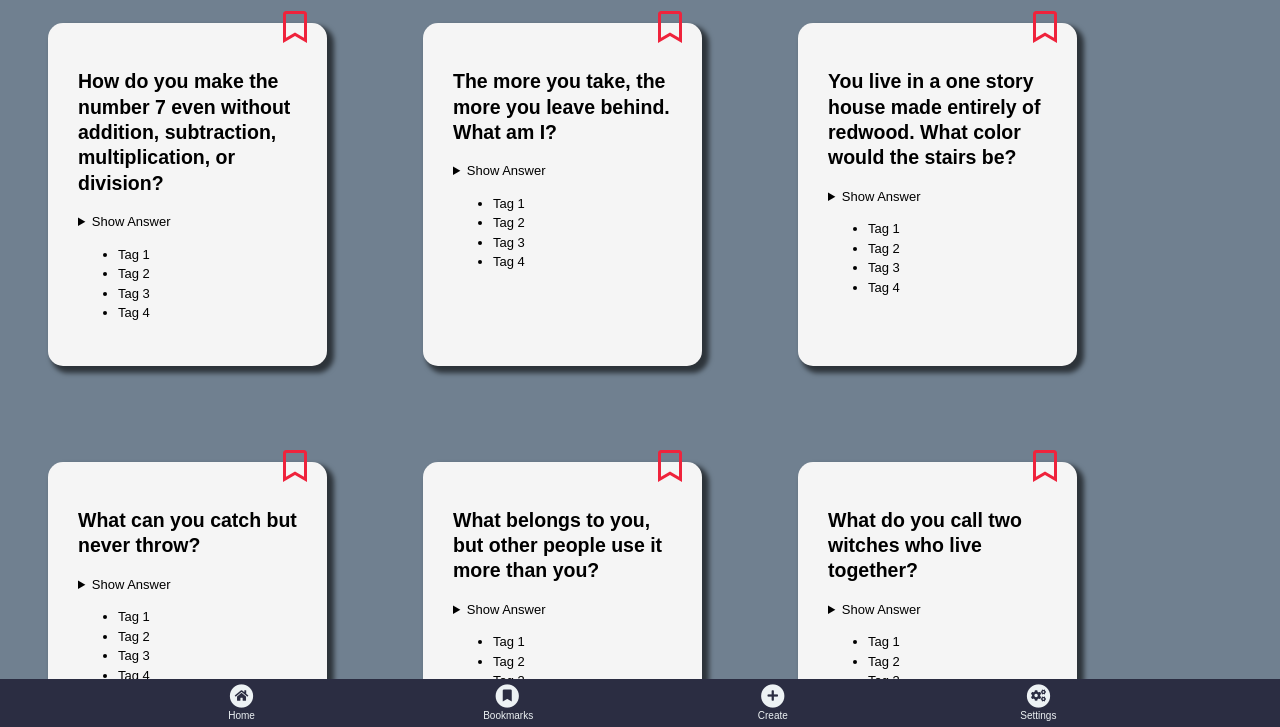
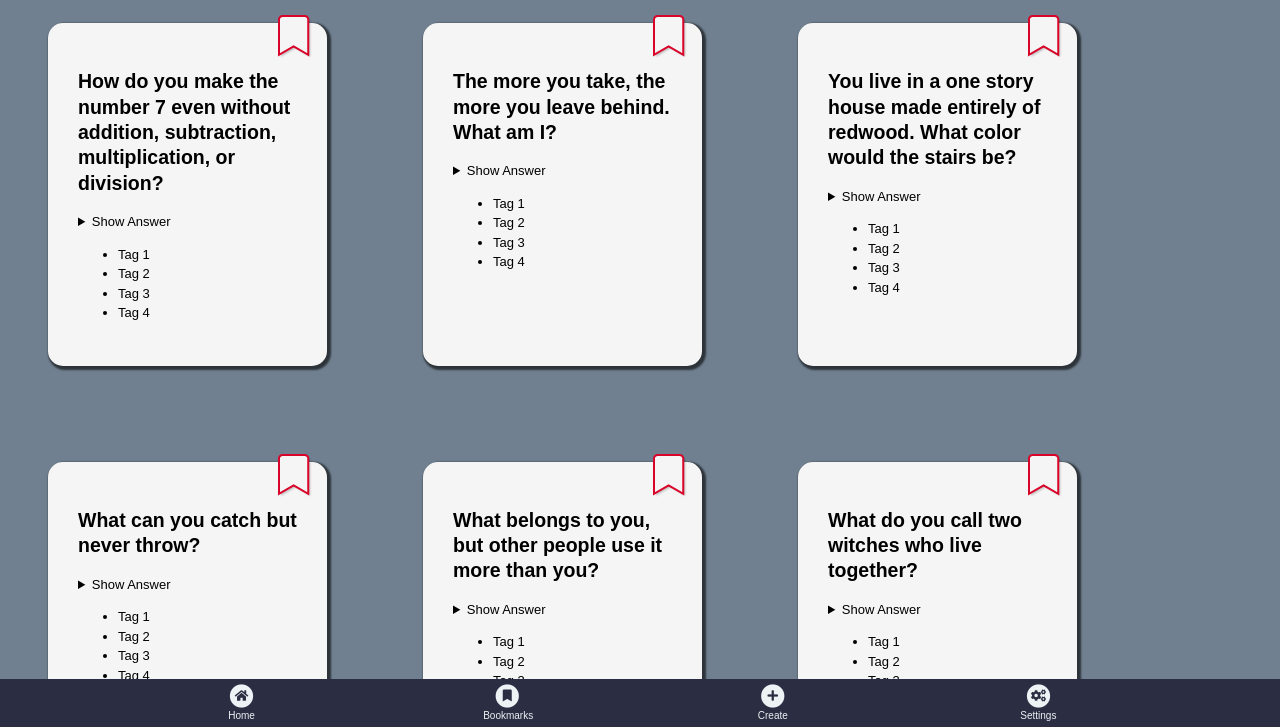
Before and after one commit to mndys/quiz-app, a website built with Vite: page src/index.html in a window 1280 px wide. Shown: the part 73-800 px from the top of the page. Built offline with nearby package versions, Linux system fonts and the light colour scheme.

Commit message:
Style bookmarks

```diff
--- a/src/index.html
+++ b/src/index.html
@@ -17,11 +17,7 @@
 
     <main class="app-grid">
       <section class="card">
-        <img
-          src="material/assets/icons/bookmark-regular.svg"
-          alt="bookmark"
-          class="card__icon"
-        />
+        <i class="card__bookmark fa fa-3x fa-bookmark"></i>
         <h2>
           How do you make the number 7 even without addition, subtraction,
           multiplication, or division?
@@ -39,11 +35,7 @@
       </section>
 
       <section class="card">
-        <img
-          src="material/assets/icons/bookmark-regular.svg"
-          alt="bookmark"
-          class="card__icon"
-        />
+        <i class="card__bookmark fa fa-3x fa-bookmark"></i>
         <h2>The more you take, the more you leave behind. What am I?</h2>
         <details>
           <summary class="card__show-answer">Show Answer</summary>
@@ -58,11 +50,7 @@
       </section>
 
       <section class="card">
-        <img
-          src="material/assets/icons/bookmark-regular.svg"
-          alt="bookmark"
-          class="card__icon"
-        />
+        <i class="card__bookmark fa fa-3x fa-bookmark"></i>
         <h2>
           You live in a one story house made entirely of redwood. What color
           would the stairs be?
@@ -83,11 +71,7 @@
       </section>
 
       <section class="card">
-        <img
-          src="material/assets/icons/bookmark-regular.svg"
-          alt="bookmark"
-          class="card__icon"
-        />
+        <i class="card__bookmark fa fa-3x fa-bookmark"></i>
         <h2>What can you catch but never throw?</h2>
         <details>
           <summary class="card__show-answer">Show Answer</summary>
@@ -102,11 +86,7 @@
       </section>
 
       <section class="card">
-        <img
-          src="material/assets/icons/bookmark-regular.svg"
-          alt="bookmark"
-          class="card__icon"
-        />
+        <i class="card__bookmark fa fa-3x fa-bookmark"></i>
         <h2>What belongs to you, but other people use it more than you?</h2>
         <details>
           <summary class="card__show-answer">Show Answer</summary>
@@ -121,11 +101,7 @@
       </section>
 
       <section class="card">
-        <img
-          src="material/assets/icons/bookmark-regular.svg"
-          alt="bookmark"
-          class="card__icon"
-        />
+        <i class="card__bookmark fa fa-3x fa-bookmark"></i>
         <h2>What do you call two witches who live together?</h2>
         <details>
           <summary class="card__show-answer">Show Answer</summary>
--- a/src/styles/components/_app-grid.css
+++ b/src/styles/components/_app-grid.css
@@ -4,21 +4,3 @@
   overflow-y: scroll;
   background-color: slategray;
 }
-
-.card {
-  position: relative;
-  padding: 30px;
-  margin: 48px 48px;
-  border-radius: 15px;
-  font-size: small;
-  background-color: whitesmoke;
-  box-shadow: 5px 5px 5px 2px rgba(0, 0, 0, 0.6);
-}
-
-.card__icon {
-  position: absolute;
-  top: -12px;
-  right: 16px;
-  height: 32px;
-  width: 32px;
-}
--- /dev/null
+++ b/src/styles/components/_card.css
@@ -0,0 +1,20 @@
+.card {
+  position: relative;
+  padding: 30px;
+  margin: 48px 48px;
+  border-radius: 15px;
+  font-size: small;
+  background-color: whitesmoke;
+  box-shadow: 2px 2px 2px 2px rgba(0, 0, 0, 0.6);
+}
+
+.card__bookmark {
+  position: absolute;
+  top: -7px;
+  right: 16px;
+  height: 32px;
+  width: 32px;
+  color: whitesmoke;
+  text-shadow: 2px 2px 2px #0003;
+  -webkit-text-stroke: 2px var(--color--amaranth-red);
+}
--- a/src/styles/index.css
+++ b/src/styles/index.css
@@ -3,6 +3,7 @@
 @import './_variables.css';
 
 @import './components/_app-grid.css';
+@import './components/_card.css';
 @import './components/_footer.css';
 @import './components/_header.css';
 @import './components/_nav.css';
```
